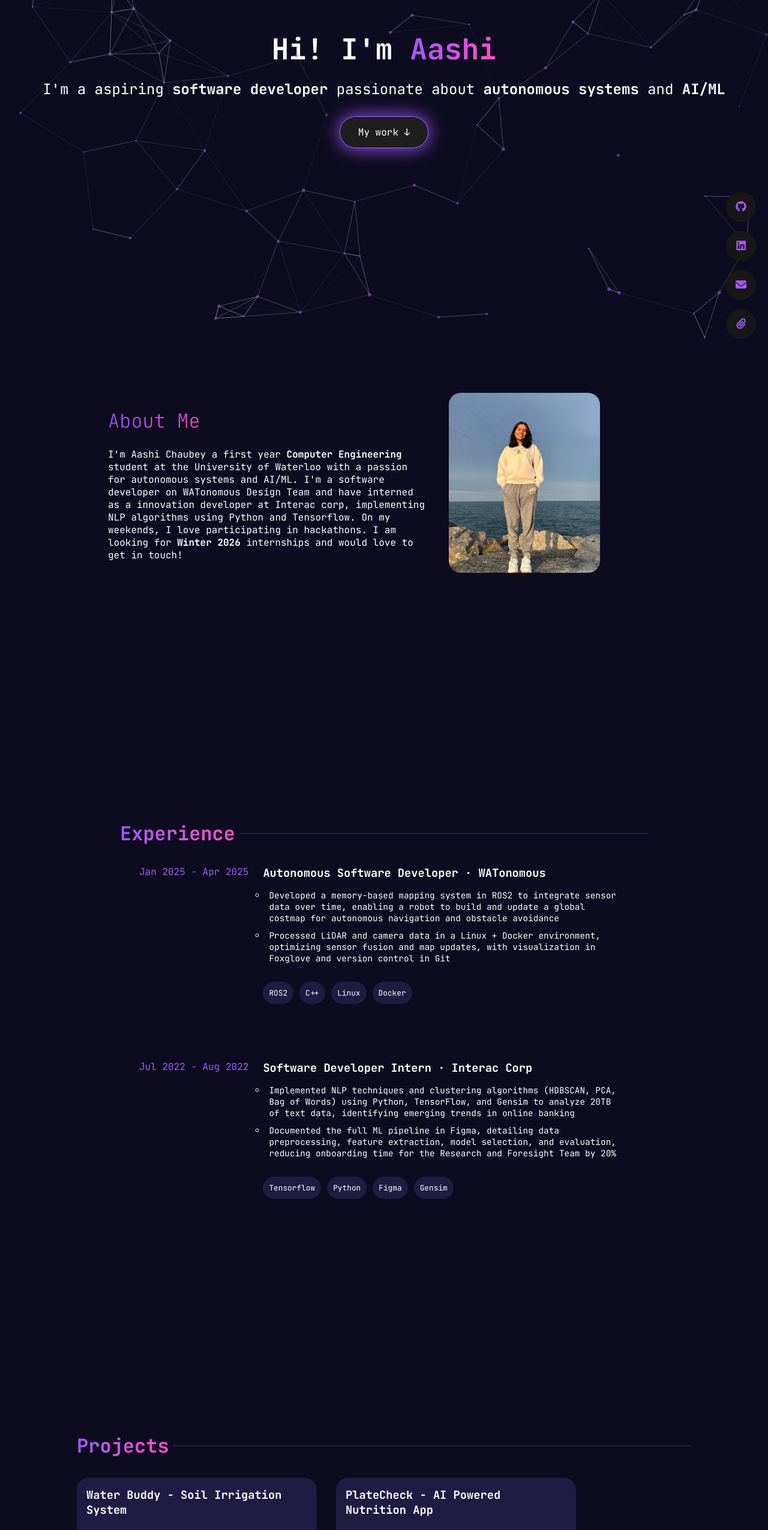
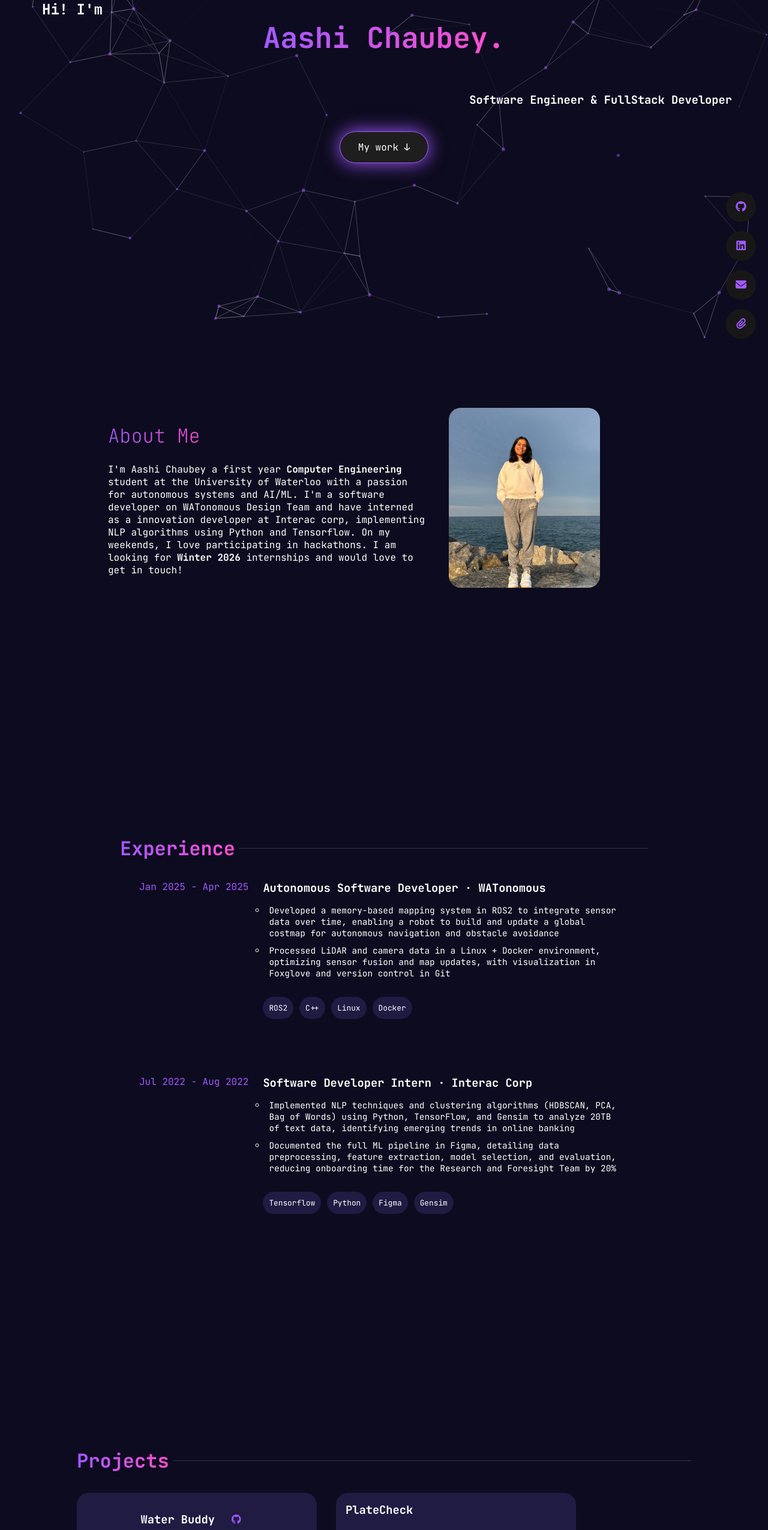
Before and after one commit to ashcash63/personal-website, a React (Create React App) app: page / in a window 1280 px wide. Shown: the part 200-2751 px from the top of the page at 60% size. Built offline with nearby package versions, Linux system fonts and the light colour scheme.

Commit message:
make similar

```diff
--- a/src/Contact.js
+++ b/src/Contact.js
@@ -9,18 +9,18 @@ const Contact = () => {
             <h3>Feel free to get in touch!</h3>
             <div className = "icons">
                 <a href ="https://github.com/ashcash63" target="_blank" rel="noopener noreferrer">
-                    <i className="fa-brands fa-github fa-5x"></i>
+                    <i className="fa-brands fa-github fa-4x"></i>
                 </a>
 
                 <a href = "https://medium.com/@aashic6" target="_blank" rel="noopener noreferrer">
-                    <i className="fa-brands fa-medium fa-5x"></i>
+                    <i className="fa-brands fa-medium fa-4x"></i>
                 </a>
 
                 <a href= "mailto:aashic63@gmail.com">
-                    <i className="fa-solid fa-envelope fa-5x"></i>
+                    <i className="fa-solid fa-envelope fa-4x"></i>
                 </a>
                 <a href = "https://www.linkedin.com/in/aashi-c-1b4165222/" target="_blank" rel="noopener noreferrer">
-                    <i className="fa-brands fa-linkedin fa-5x"></i>
+                    <i className="fa-brands fa-linkedin fa-4x"></i>
                 </a>
             </div>
             <div className = "footer">
--- a/src/Hero.css
+++ b/src/Hero.css
@@ -10,9 +10,16 @@
 .hero h1{
     font-size: 3rem;
     margin-bottom: 20px;
-    padding-top:50px;
 }
 
+.hero h2{
+    text-align: left;
+    padding-left: 50px;
+}
+.hero h3{
+    text-align: right;
+    padding: 40px;
+}
 .gradient-text {
     background: linear-gradient(90deg, var(--color-purple), var(--color-pink));
     background-clip: text;
--- a/src/Hero.js
+++ b/src/Hero.js
@@ -11,8 +11,10 @@ const Hero = () => {
   return (
     <section id="hero" className="hero">
       <div className="hero-content">
-        <h1>Hi! I'm <span className="gradient-text">Aashi</span> </h1>
-        <p>I'm a aspiring <strong>software developer</strong> passionate about <strong>autonomous systems </strong>and <strong>AI/ML</strong></p>
+        <h2>Hi! I'm </h2>
+        <h1><span className="gradient-text">Aashi Chaubey.</span> </h1>
+        <h3>Software Engineer & FullStack Developer</h3>
+
         <button className="cta" onClick={() => scrollToSection('work')}>My work ↓</button>
       </div>
     </section>
--- a/src/work.css
+++ b/src/Work.css
@@ -58,9 +58,29 @@
     flex: 1;
 }
 
+.work-info p{
+    font-size: 0.8rem;
+    padding-bottom: 10px;
+
+}
 .work-img img{
-    width: 100px;
-    height: 100px;
+    width: 300px;
+    height: 200px;
+    border: var(--color-purple);
+    border-width: 20px;
     object-fit: cover;
     border-radius: 10px;
+    padding: 20px;
 }
+
+.work-title-container{
+    gap: 0.5rem;
+    display: flex;
+    align-items: center;
+
+}
+
+.work-title-container .fa-brands fa-github{
+    font-size: 3rem;
+    color: var(--color-text);
+}
--- a/src/work.js
+++ b/src/Work.js
@@ -14,15 +14,20 @@ const Work = () => {
             <div className = "work-items-container">
 
             <div className = "work-item">
-                <h3>Water Buddy - Soil Irrigation System</h3>
-                <i class="fa-brands fa-github"></i>
-                <div className = "work-img">
-                    <img src = {soilImg} alt = "soil img"/>
+                <div className="work-title-container">
+                <h3>Water Buddy</h3>
+                <a href = "https://github.com/ashcash63/Soil-Irrigation-System-Project">
+                    <i className ="fa-brands fa-github"></i>
+                </a>
                 </div>
                 <div className = "work-info">
                     <p>Designed and tested a low-power, portable prototype to
                         assist individuals with Alzheimer's and Dementia in maintaining gardens</p>
                 </div>
+                <div className = "work-img">
+                    <img src = {soilImg} alt = "soil img"/>
+                </div>
+
                 <div className = "exp-lang">
                     <span className = "badge">C</span>
                     <span className = "badge">STM32 Microcontroller</span>
@@ -31,8 +36,10 @@ const Work = () => {
 
 
             <div className = "work-item">
-                <h3>PlateCheck - AI Powered Nutrition App</h3>
-                <i class="fa-brands fa-github"></i>
+                <h3>PlateCheck</h3>
+                <a href = "https://github.com/ashcash63/Platecheck-Hackathon-Project">
+                    <i className ="fa-brands fa-github"></i>
+                </a>
                 <div className = "work-img">
                     <img src = {plateImg} alt = "plate img"/>
                 </div>
@@ -48,8 +55,10 @@ const Work = () => {
 
 
             <div className = "work-item">
-                <h3>Spineguard - Wearable Posture Tracker</h3>
-                <i class="fa-brands fa-github"></i>
+                <h3>Spineguard</h3>
+                <a href = "https://github.com/ashcash63/deltahacks25">
+                    <i className ="fa-brands fa-github"></i>
+                </a>
                 <div className = "work-img">
                     <img src = {spineguardImg} alt = "spineguard img"/>
                 </div>
@@ -68,7 +77,9 @@ const Work = () => {
 
             <div className = "work-item">
                 <h3>Autonomous Robot Navigator</h3>
-                <i class="fa-brands fa-github"></i>
+                <a href = "https://github.com/ashcash63/wato_asd_training_aashi">
+                    <i className ="fa-brands fa-github"></i>
+                </a>
                 <div className = "work-img">
                     <img src = {carImg} alt = "car img"/>
                 </div>
@@ -87,7 +98,9 @@ const Work = () => {
 
             <div className = "work-item">
                 <h3>Facial Expression Recognition</h3>
-                <i class="fa-brands fa-github"></i>
+                <a href = "https://github.com/ashcash63/Facial-Expression-Recognition">
+                    <i className ="fa-brands fa-github"></i>
+                </a>
                 <div className = "work-img">
                     <img src = {faceImg} alt = "face img"/>
                 </div>
@@ -105,7 +118,9 @@ const Work = () => {
 
             <div className = "work-item">
                 <h3>Automated Category Assignation</h3>
-                <i class="fa-brands fa-github"></i>
+                <a href = "https://colab.research.google.com/drive/1LpVoZaAqPSvUZj-iVxZaA99PPw-kcOyz">
+                    <i className ="fa-brands fa-github"></i>
+                </a>
                 <div className = "work-img">
                     <img src = {interacImg} alt = "interac img"/>
                 </div>
```
